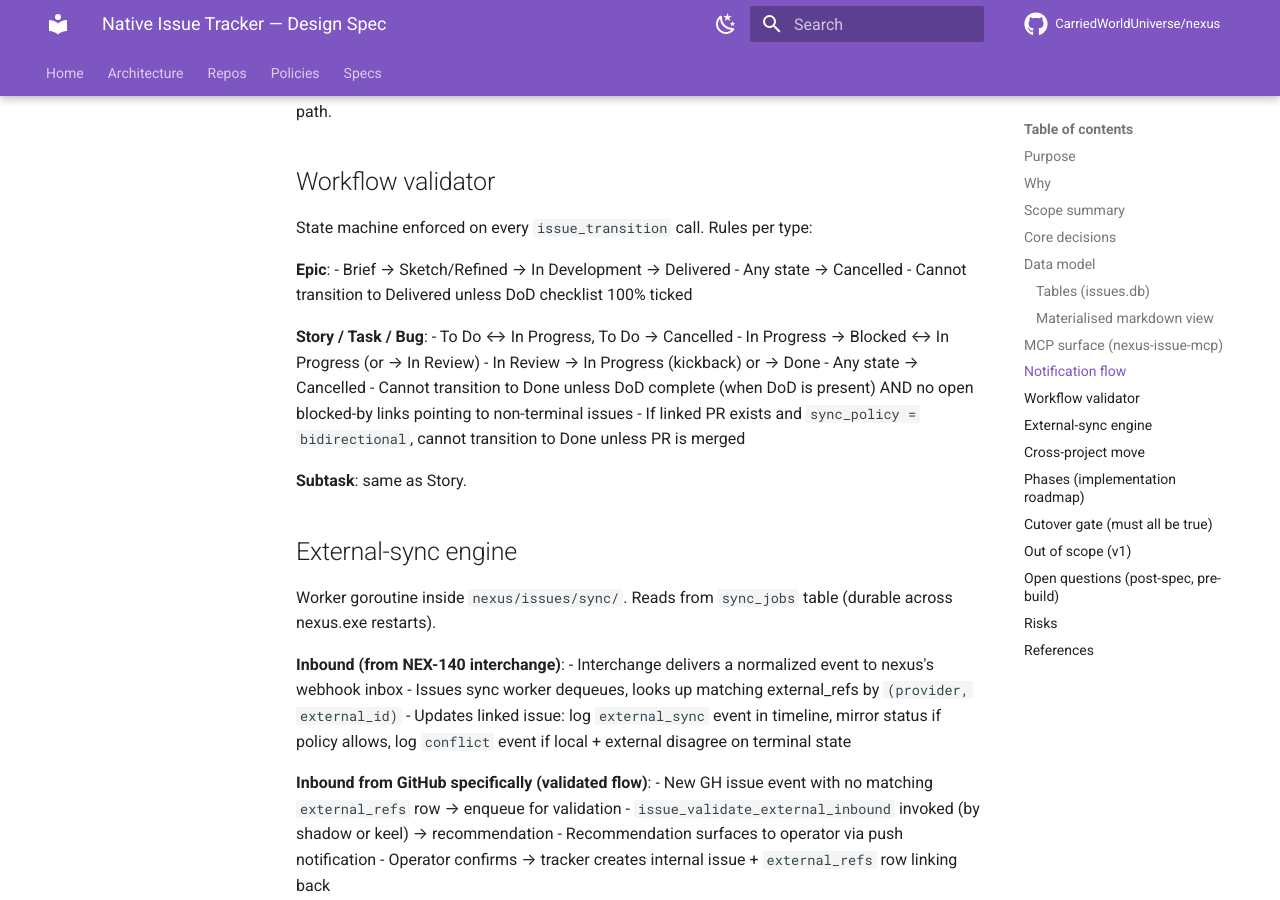
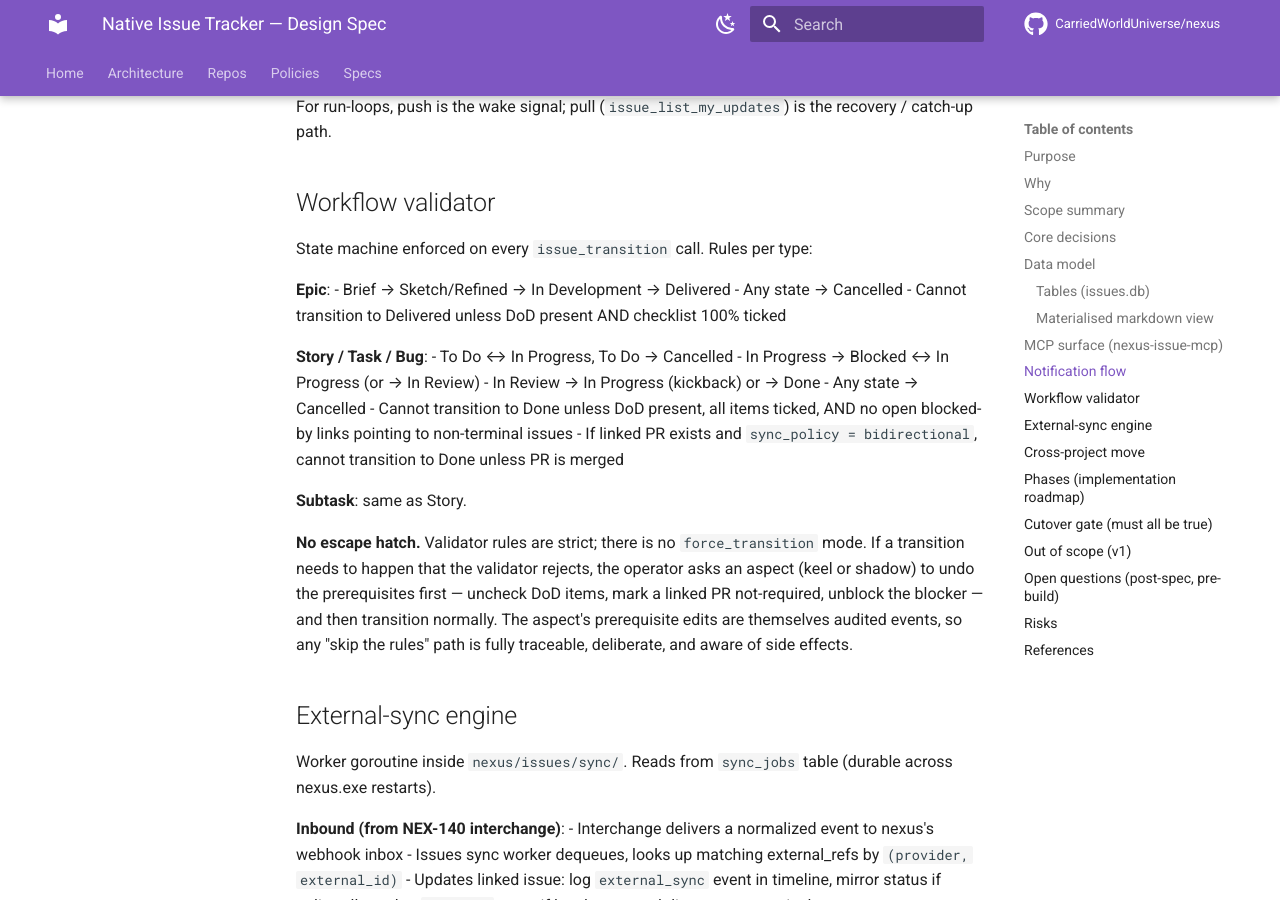
Before and after one commit to CarriedWorldUniverse/nexus, an MkDocs documentation site: the page built from docs/2026-05-17-native-issue-tracker-spec.md, in a window 1280 px wide and 900 px high, scrolled down 6372 px. Built offline with MkDocs 1.6.1 and Material for MkDocs 9.7.7, drawn with Linux system fonts in a browser that asks for light colours; comment, search, counter and statistics services are not loaded; some of the changed text lies outside the part shown.

Commit message:
docs: lock NEX-137 open questions
DoD is required on every issue type (minimum: one ticked item).
Validator-bypass is via aspect-mediated prerequisite undo, not
a force-transition mode. Mentions case-insensitive. Cancelled
tickets retained forever. No cross-project parents in v1. GFM
markdown flavour.

Co-Authored-By: Claude Opus 4.7 <noreply@anthropic.com>

```diff
--- a/docs/2026-05-17-native-issue-tracker-spec.md
+++ b/docs/2026-05-17-native-issue-tracker-spec.md
@@ -34,7 +34,7 @@ This spec covers the **native issue tracker** only. Dependencies tracked separat
 | 4 | Priority controls | All changes logged in timeline with reasoning. Operator can mark `priority-locked` to freeze. Aspect changing priority on a ticket it's working pings operator. |
 | 5 | Routing | Assignee is either a specific aspect OR a named team. Teams are operator-defined sets. Default team for engineering: `oss-nexus-dev` = {keel, shadow, anvil, plumb}. Unity work pinned to wren. |
 | 6 | Workflow (per issue type) | **Epic**: Brief → Sketch/Refined → In Development → Delivered. **Story/Task/Bug**: To Do → In Progress → Blocked → In Review → Done → Cancelled. **Subtask**: same as Story. |
-| 7 | Definition of Done | Markdown checklist (`- [ ]`). All items must be ticked before transition to Done/Delivered. Workflow validator enforces. |
+| 7 | Definition of Done | Markdown checklist (`- [ ]`), **required on every issue type**. All items must be ticked before transition to Done/Delivered. Minimum acceptable DoD is one ticked item (e.g., `PR builds clean`). Workflow validator enforces. |
 | 8 | Comment edits | **Immutable**, append-only. Aspects must plan before posting. Self-correction = new comment. |
 | 9 | Permissions | Soft guards, full audit: close-someone-else requires rationale; reporter immutable; no deletes (only Cancelled state); DoD modified mid-flight pings operator; Epic-archive is operator-only. |
 | 10 | Notifications | Operator stream (push assignments + mentions to assignee, all events to an operator activity stream). Aspects on run-loops also pull `issue_list_my_updates`. |
@@ -76,7 +76,7 @@ This spec covers the **native issue tracker** only. Dependencies tracked separat
 - `status` (text — workflow state, validated per-type)
 - `summary` (text)
 - `description` (markdown)
-- `definition_of_done` (markdown checklist; nullable for Subtask/Bug)
+- `definition_of_done` (markdown checklist, NOT NULL — required for every type)
 - `priority` (Lowest | Low | Medium | High | Highest)
 - `priority_locked` (bool, operator-only)
 - `assignee_aspect` (text, nullable — direct assignment)
@@ -235,17 +235,19 @@ State machine enforced on every `issue_transition` call. Rules per type:
 **Epic**:
 - Brief → Sketch/Refined → In Development → Delivered
 - Any state → Cancelled
-- Cannot transition to Delivered unless DoD checklist 100% ticked
+- Cannot transition to Delivered unless DoD present AND checklist 100% ticked
 
 **Story / Task / Bug**:
 - To Do ↔ In Progress, To Do → Cancelled
 - In Progress → Blocked ↔ In Progress (or → In Review)
 - In Review → In Progress (kickback) or → Done
 - Any state → Cancelled
-- Cannot transition to Done unless DoD complete (when DoD is present) AND no open blocked-by links pointing to non-terminal issues
+- Cannot transition to Done unless DoD present, all items ticked, AND no open blocked-by links pointing to non-terminal issues
 - If linked PR exists and `sync_policy = bidirectional`, cannot transition to Done unless PR is merged
 
 **Subtask**: same as Story.
+
+**No escape hatch.** Validator rules are strict; there is no `force_transition` mode. If a transition needs to happen that the validator rejects, the operator asks an aspect (keel or shadow) to undo the prerequisites first — uncheck DoD items, mark a linked PR not-required, unblock the blocker — and then transition normally. The aspect's prerequisite edits are themselves audited events, so any "skip the rules" path is fully traceable, deliberate, and aware of side effects.
 
 ## External-sync engine
 
@@ -317,12 +319,13 @@ Lookup paths (`issue_get`, `issue_link`, etc.) check `key_aliases` if the key is
 
 ## Open questions (post-spec, pre-build)
 
-- Mentions syntax: `@anvil` resolved against `aspects` table — case-sensitive? (recommend case-insensitive)
-- Cancelled-ticket retention: prune after N days, or keep forever? (recommend keep forever, dashboard hides by default)
-- Workflow strict-mode escape hatch: should operator be able to force a transition that violates the validator? (recommend yes, logged as `forced_transition` event)
-- Cross-project parent links: allowed (e.g., WAKE story has NEX epic as parent)? Adds resolution complexity; defer to "no" in v1.
-- Markdown flavour: GFM via goldmark, with sanitiser tuned for the dashboard. Lock GFM.
-- Subtask DoD: required or optional? Recommend optional (Story/Task/Bug make it discretionary, Epic always required).
+All previously-open questions have been resolved:
+
+- **Mentions syntax**: `@anvil` is case-insensitive against the broker `aspects` table.
+- **Cancelled-ticket retention**: keep forever. Dashboard hides Cancelled by default; filter to surface.
+- **Cross-project parent links**: disallowed in v1. Cross-project relationships use `relates-to` links instead.
+- **Markdown flavour**: GFM via goldmark. Sanitiser tuned for dashboard render.
+- **DoD on every type**: required for every issue type (Epic, Story, Task, Subtask, Bug). Minimum is one ticked item; minimal-but-real DoD like "PR builds clean" is acceptable. Workflow validator rejects transition to Done/Delivered without a ticked checklist.
 
 ## Risks
 
```
